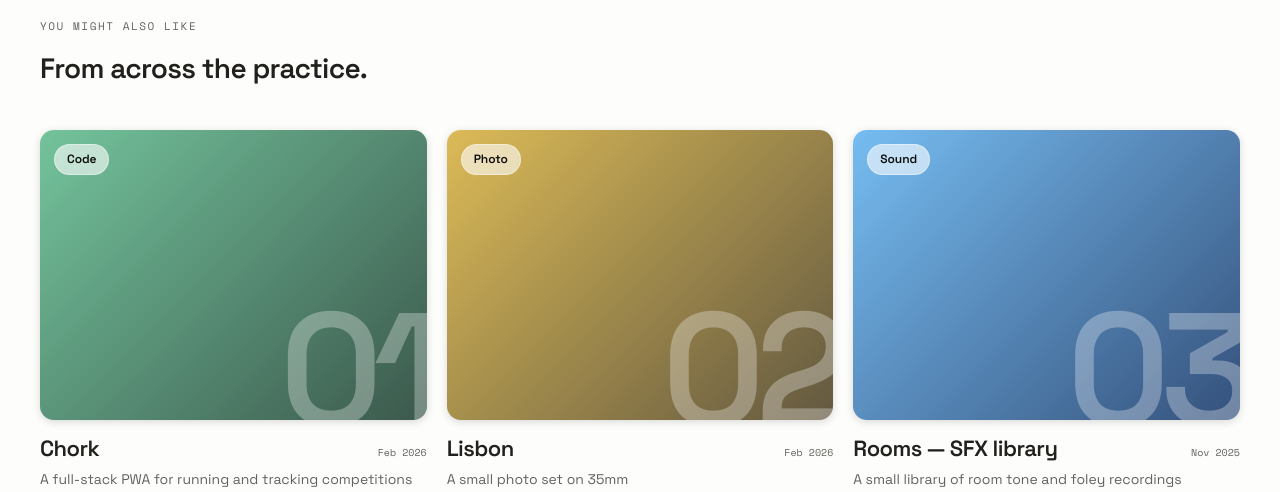
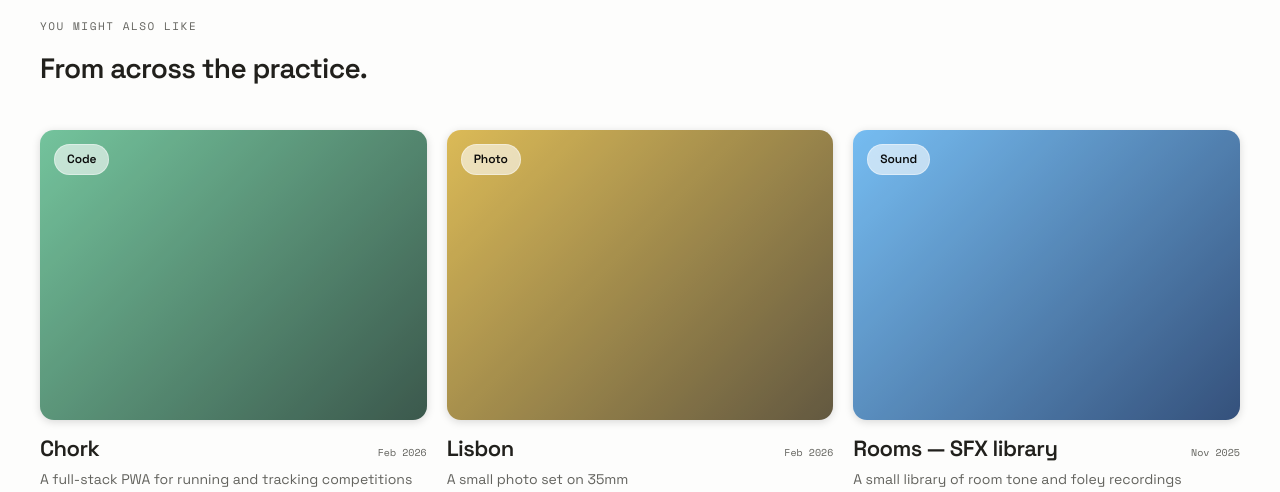
Before and after one commit to tmhnsly/portfolio, a Next.js app: page /video/walks in a window 1280 px wide. Shown: the part 1760-2252 px from the top of the page. Built offline with nearby package versions, Linux system fonts and the light colour scheme.

Commit message:
refactor(card): thumbnail-only hover with arrow, drop number, hide in-section pill, full-colour image

```diff
--- a/src/components/project/RelatedWork/RelatedWork.tsx
+++ b/src/components/project/RelatedWork/RelatedWork.tsx
@@ -14,8 +14,8 @@ export function RelatedWork({ projects }: { projects: Project[] }) {
         <h2 className={styles.heading}>{COPY.project.relatedHeading}</h2>
       </div>
       <div className={styles.grid}>
-        {projects.map((project, i) => (
-          <ProjectCard key={project.slug} project={project} index={i} />
+        {projects.map((project) => (
+          <ProjectCard key={project.slug} project={project} />
         ))}
       </div>
     </section>
--- a/src/components/section/ProjectCard/ProjectCard.module.scss
+++ b/src/components/section/ProjectCard/ProjectCard.module.scss
@@ -1,20 +1,32 @@
 @use '../../../styles/mixins/breakpoints' as *;
-.card { display: flex; flex-direction: column; gap: var(--space-4);
-  transition: transform var(--duration-hover) var(--ease-standard);
-  @include reduced-motion { transition: none; } }
-@include can-hover { .card:hover { transform: translateY(-6px); } }
-@include reduced-motion { .card:hover { transform: none; } }
-/* Static, light shadow only. Was md→lg on a `transition: box-shadow`, which
-   repaints every frame and made the lift feel rough; the transform lift alone
-   is the hover feedback now. (`.media` is overflow:hidden so a child pseudo's
-   drop shadow would clip — the element's own box-shadow is fine.) */
-.media { box-shadow: var(--shadow-sm); }
+.card { display: flex; flex-direction: column; gap: var(--space-4); }
+
+/* Movement lives on the thumbnail only — the text block never moves (colour-only
+   hover). On hover the media lifts a touch and dims slightly, and the top-right
+   arrow slides in, echoing the DisciplineCard link affordance. */
+.media { position: relative; box-shadow: var(--shadow-sm);
+  transition: transform var(--duration-hover) var(--ease-standard), opacity var(--duration-hover) var(--ease-standard); }
+.arrow { position: absolute; top: 12px; right: 12px; z-index: var(--z-card-overlay);
+  color: var(--on-media); opacity: 0; transform: translate(-2px, 2px);
+  transition: opacity var(--duration-hover) var(--ease-standard), transform var(--duration-hover) var(--ease-standard);
+  filter: drop-shadow(0 1px 3px rgba(0, 0, 0, 0.45)); }
+@include can-hover {
+  .card:hover .media { transform: translateY(-6px); opacity: 0.9; }
+  .card:hover .title { color: var(--accent-ink); }
+  .card:hover .arrow { opacity: 1; transform: translate(0, 0); }
+}
+@include reduced-motion {
+  .media, .arrow, .title { transition: none; }
+  .card:hover .media { transform: none; }
+  .card:hover .arrow { transform: none; opacity: 1; }
+}
+
 .hatch { position: absolute; inset: 0; background: var(--overlay-hatch); }
-.number { position: absolute; right: -8px; bottom: -22px; font-family: var(--font-display); font-size: 160px; font-weight: 600; letter-spacing: -0.06em; line-height: 0.9; color: var(--white-a5); z-index: 1; }
 .pillTL { position: absolute; left: 14px; top: 14px; z-index: var(--z-card-overlay); }
 .body { display: flex; flex-direction: column; gap: var(--space-2); }
 .titleRow { display: flex; align-items: baseline; justify-content: space-between; gap: var(--space-4); }
-.title { font-family: var(--font-display); font-size: var(--fs-h3); font-weight: 600; letter-spacing: -0.025em; line-height: 1.15; color: var(--text); }
+.title { font-family: var(--font-display); font-size: var(--fs-h3); font-weight: 600; letter-spacing: -0.025em; line-height: 1.15; color: var(--text);
+  transition: color var(--duration-hover) var(--ease-standard); }
 .date { font-family: var(--font-mono); font-size: var(--fs-mono-xs); color: var(--text-muted); white-space: nowrap; }
 .desc { font-size: var(--fs-body-s); color: var(--text-soft); line-height: 1.4; }
 .chips { display: flex; gap: var(--space-1); flex-wrap: wrap; }
--- a/src/components/section/ProjectCard/ProjectCard.tsx
+++ b/src/components/section/ProjectCard/ProjectCard.tsx
@@ -5,19 +5,21 @@ import { IMG_SIZES } from '@/lib/breakpoints';
 import { Media } from '@/components/ui/Media';
 import { Pill } from '@/components/ui/Pill';
 import { TechChip } from '@/components/ui/TechChip';
+import { LinkArrow } from '@/components/ui/LinkArrow';
 import { coverImage } from '@/lib/project-presentation';
 import { formatMonthYear } from '@/lib/format';
 import styles from './ProjectCard.module.scss';
 
-export function ProjectCard({ project, index }: { project: Project; index?: number }) {
+export function ProjectCard({ project, hideDiscipline = false }: { project: Project; hideDiscipline?: boolean }) {
   const d = DISCIPLINES[project.discipline];
+  const cover = coverImage(project);
   return (
     <Link href={`/${project.discipline}/${project.slug}`} className={styles.card}>
-      <Media grad={d.gradient} src={coverImage(project).src} alt={coverImage(project).alt}
+      <Media grad={d.gradient} src={cover.src} alt={cover.alt}
         ratio="4/3" sizes={IMG_SIZES.grid3} className={styles.media}>
-        <span className={styles.hatch} aria-hidden />
-        {index != null && <span className={styles.number} aria-hidden>{String(index + 1).padStart(2, '0')}</span>}
-        <span className={styles.pillTL}><Pill label={d.label} tone="solid" /></span>
+        {!cover.src && <span className={styles.hatch} aria-hidden />}
+        {!hideDiscipline && <span className={styles.pillTL}><Pill label={d.label} tone="solid" /></span>}
+        <LinkArrow className={styles.arrow} />
       </Media>
       <div className={styles.body}>
         <div className={styles.titleRow}>
--- a/src/components/section/ProjectGrid/ProjectGrid.tsx
+++ b/src/components/section/ProjectGrid/ProjectGrid.tsx
@@ -8,7 +8,7 @@ export function ProjectGrid({ projects }: { projects: Project[] }) {
     <div className={styles.grid}>
       {projects.map((project, i) => (
         <Reveal key={project.slug} delay={(i % 3) * 0.06}>
-          <ProjectCard project={project} index={i} />
+          <ProjectCard project={project} hideDiscipline />
         </Reveal>
       ))}
     </div>
```
